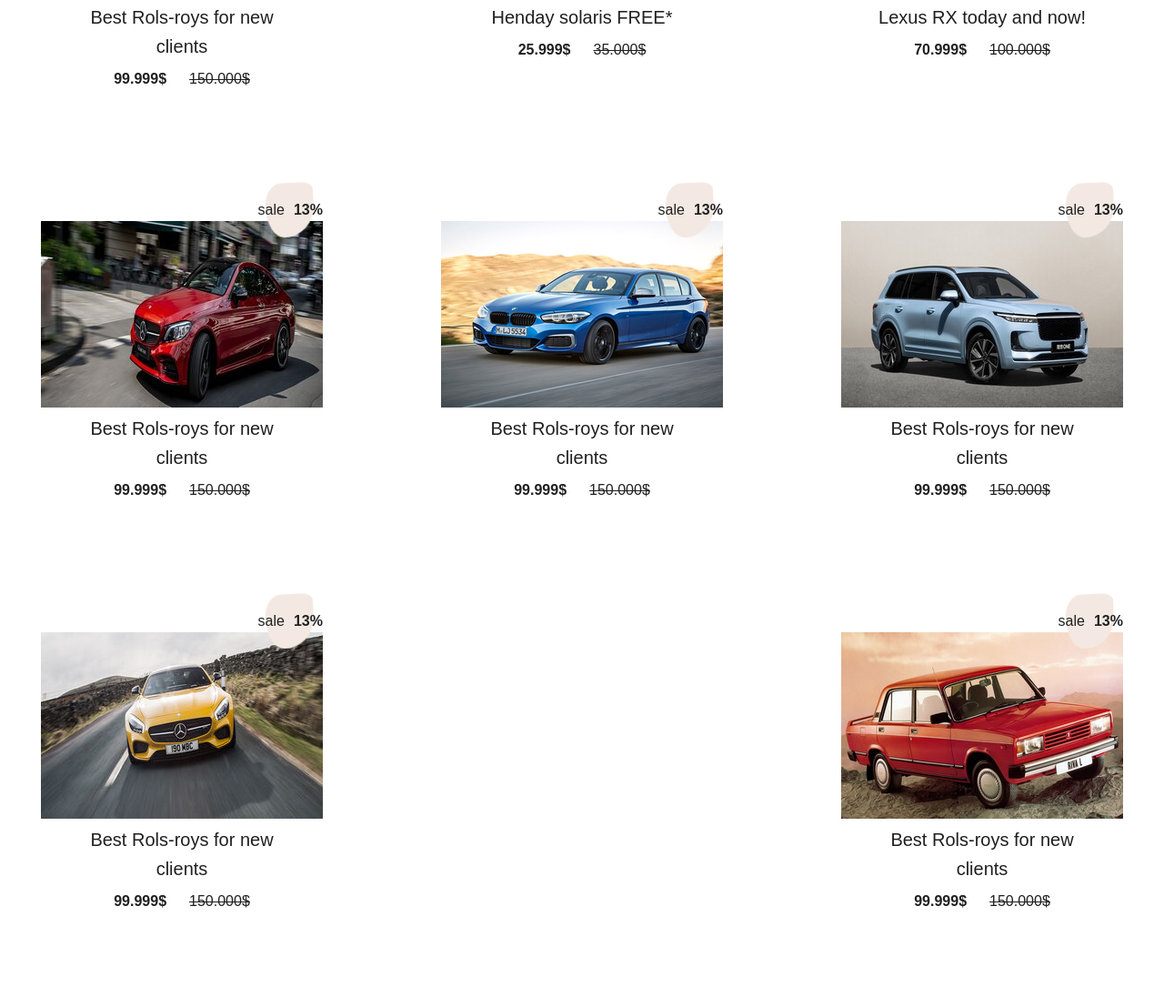
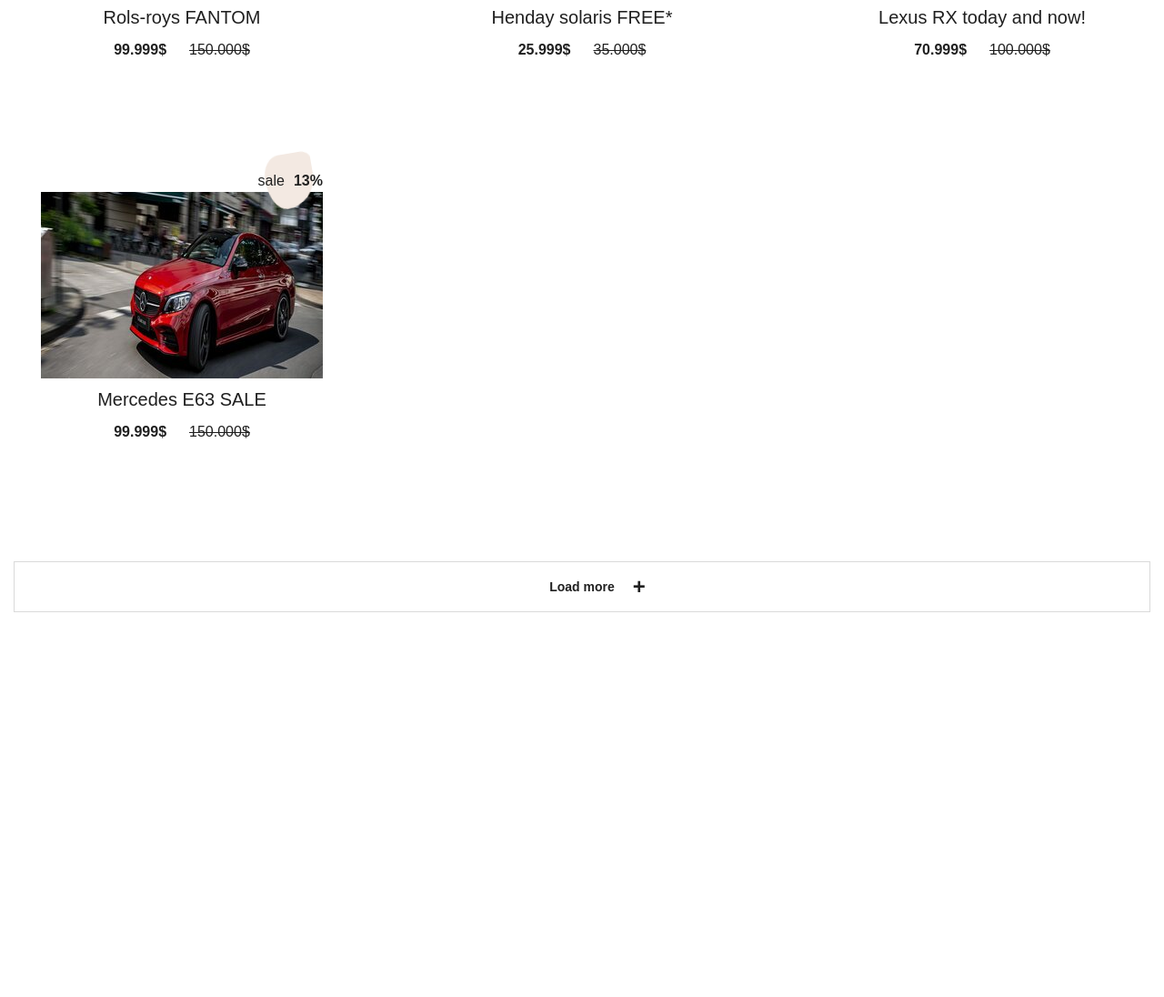
Before and after one commit to dageron20/my-web-project, a website: page app/index.html in a window 1280 px wide. Shown: the part 1456-2552 px from the top of the page at 91% size. After the commit the page ends 2229 px from the top, so only its background shows below. Drawn offline with nearby package versions, Linux system fonts and the light colour scheme.

Commit message:
finish button load more

```diff
--- a/app/index.html
+++ b/app/index.html
@@ -292,7 +292,7 @@
               <div class="slider__item-img img" style="background-image: url(images/slide-1.jpg);"></div>
               <div class="slider__item-info">
                 <div class="slider__suptitle">Price are lower</div>
-                <div class="slider__title">Cadilac Escalade NEW</div>
+                <div class="slider__title">LI One 2021 (CHINE)</div>
                 <a class="slider__btn" href="#">More details</a>
               </div>
               <div class="slider__item-dots">
@@ -306,7 +306,7 @@
               <div class="slider__item-img img" style="background-image: url(images/slide-2.jpg);"></div>
               <div class="slider__item-info">
                 <div class="slider__suptitle">Price are lower</div>
-                <div class="slider__title">Cadilac Escalade NEW</div>
+                <div class="slider__title">Porche panamera 911</div>
                 <a class="slider__btn" href="#">More details</a>
               </div>
               <div class="slider__item-dots">
@@ -320,7 +320,7 @@
               <div class="slider__item-img img" style="background-image: url(images/slide-3.jpg);"></div>
               <div class="slider__item-info">
                 <div class="slider__suptitle">Price are lower</div>
-                <div class="slider__title">Porche panamera 911</div>
+                <div class="slider__title">Lada Granta</div>
                 <a class="slider__btn" href="#">More details</a>
               </div>
               <div class="slider__item-dots">
@@ -334,7 +334,7 @@
               <div class="slider__item-img img" style="background-image: url(images/slide-4.jpg);"></div>
               <div class="slider__item-info">
                 <div class="slider__suptitle">Price are lower</div>
-                <div class="slider__title">Lada granta</div>
+                <div class="slider__title">Cadillac CT6 2021</div>
                 <a class="slider__btn" href="#">More details</a>
               </div>
               <div class="slider__item-dots">
@@ -347,13 +347,14 @@
           </div>
         </div>
       </section>
+
       <section class="sales-leaders">
         <div class="container">
           <div class="sales-leaders__title title">Sales leaders</div>
           <div class="sales-leaders__subtitle"> The most popular car from all models of the online store</div>
-          <div class="sales-leaders__items">
+          <div class="sales-leaders__items" id="boxs">
 
-            <div class="sales-leaders__item">
+            <div class="sales-leaders__item box">
               <div class="sales-leaders__inner">
                 <div class="sales-leaders__discount">
                   sale<span>13%
@@ -366,7 +367,7 @@
                   <a href="#"><img src="images/sales-leaders-1.jpg" alt="sales leaders images"></a>
                 </div>
                 <div class="sales-leaders__description">
-                  Best Rols-roys for new clients
+                  Rols-roys FANTOM
                 </div>
                 <div class="sales-leaders__price">
                   <div class="sales-leaders__price--new">99.999$</div>
@@ -384,7 +385,7 @@
               </div>
             </div>
 
-            <div class="sales-leaders__item">
+            <div class="sales-leaders__item box">
               <div class="sales-leaders__inner">
                 <div class="sales-leaders__discount">
                   sale<span>25%
@@ -416,7 +417,7 @@
             </div>
 
 
-            <div class="sales-leaders__item">
+            <div class="sales-leaders__item box">
               <div class="sales-leaders__inner">
                 <div class="sales-leaders__discount">
                   sale<span>13%
@@ -448,7 +449,7 @@
             </div>
 
 
-            <div class="sales-leaders__item">
+            <div class="sales-leaders__item box">
               <div class="sales-leaders__inner">
                 <div class="sales-leaders__discount">
                   sale<span>13%
@@ -461,7 +462,7 @@
                   <a href="#"><img src="images/sales-leaders-4.jpg" alt="sales leaders images"></a>
                 </div>
                 <div class="sales-leaders__description">
-                  Best Rols-roys for new clients
+                  Mercedes E63 SALE
                 </div>
                 <div class="sales-leaders__price">
                   <div class="sales-leaders__price--new">99.999$</div>
@@ -479,7 +480,7 @@
               </div>
             </div>
 
-            <div class="sales-leaders__item">
+            <div class="sales-leaders__item box">
               <div class="sales-leaders__inner">
                 <div class="sales-leaders__discount">
                   sale<span>13%
@@ -492,7 +493,7 @@
                   <a href="#"><img src="images/sales-leaders-5.jpg" alt="sales leaders images"></a>
                 </div>
                 <div class="sales-leaders__description">
-                  Best Rols-roys for new clients
+                  BMW for family
                 </div>
                 <div class="sales-leaders__price">
                   <div class="sales-leaders__price--new">99.999$</div>
@@ -510,7 +511,7 @@
               </div>
             </div>
 
-            <div class="sales-leaders__item">
+            <div class="sales-leaders__item box">
               <div class="sales-leaders__inner">
                 <div class="sales-leaders__discount">
                   sale<span>13%
@@ -523,7 +524,7 @@
                   <a href="#"><img src="images/sales-leaders-6.jpg" alt="sales leaders images"></a>
                 </div>
                 <div class="sales-leaders__description">
-                  Best Rols-roys for new clients
+                  What? Chines auto!!!
                 </div>
                 <div class="sales-leaders__price">
                   <div class="sales-leaders__price--new">99.999$</div>
@@ -541,7 +542,7 @@
               </div>
             </div>
 
-            <div class="sales-leaders__item">
+            <div class="sales-leaders__item box">
               <div class="sales-leaders__inner">
                 <div class="sales-leaders__discount">
                   sale<span>13%
@@ -554,7 +555,7 @@
                   <a href="#"><img src="images/sales-leaders-7.jpg" alt="sales leaders images"></a>
                 </div>
                 <div class="sales-leaders__description">
-                  Best Rols-roys for new clients
+                  Sport Mercedes AMG
                 </div>
                 <div class="sales-leaders__price">
                   <div class="sales-leaders__price--new">99.999$</div>
@@ -572,7 +573,7 @@
               </div>
             </div>
 
-            <div class="sales-leaders__item">
+            <div class="sales-leaders__item box">
               <div class="sales-leaders__inner">
                 <div class="sales-leaders__discount">
                   sale<span>13%
@@ -585,7 +586,7 @@
                   <a href="#"><img src="images/sales-leaders-8.jpg" alt="sales leaders images"></a>
                 </div>
                 <div class="sales-leaders__description">
-                  Best Rols-roys for new clients
+                  Russia - 100% guard
                 </div>
                 <div class="sales-leaders__price">
                   <div class="sales-leaders__price--new">99.999$</div>
@@ -603,10 +604,14 @@
               </div>
             </div>
 
+          </div>
+
+          <div class="sales-leaders__loadMore" id="loadMore">
+            Load more
+          </div>
 
 
 
-          </div>
         </div>
       </section>
 
--- a/app/js/main.js
+++ b/app/js/main.js
@@ -26,4 +26,13 @@
         slidesToScroll: 1,
         autoplay: true
     });
+
+    // Load more
+
+    $('#loadMore').on('click', function() {
+        $('#boxs .box:hidden').slice(0,4).slideDown()
+        if (($('#boxs .box:hidden')).length == 0) {
+            $('#loadMore').fadeOut('slow')
+        }
+    });
 });
--- a/app/scss/style.scss
+++ b/app/scss/style.scss
@@ -539,6 +539,41 @@
     &__buy:hover::before {
         background-color: $text;
     }
+
+    &__loadMore {
+        font-size: 14px;
+        line-height: 1.715;
+        @include f600;
+        max-width: 1440px;
+        width: 100%;
+        padding: 15px 0px;
+        border: 1px solid $underline;
+        text-align: center;
+        margin: 0 auto;
+        align-items: center;
+        position: relative;
+        transition: all 0.3s;
+        cursor: pointer;
+    }
+
+    &__loadMore::after {
+        content: '+';
+        position: absolute;
+        padding-left: 20px;
+        font-size: 24px;
+        top: 50%;
+        transform: translateY(-50%);
+    }
+
+    &__loadMore:hover {
+        border: 1px solid $text;
+    }
+}
+
+
+// Количество карточек до нажатия кнопки Load more
+#boxs .box:nth-child(n + 5) {
+    display: none;
 }
 
 @keyframes animate {
```
Also changed, not shown: app/css/style.min.css.
